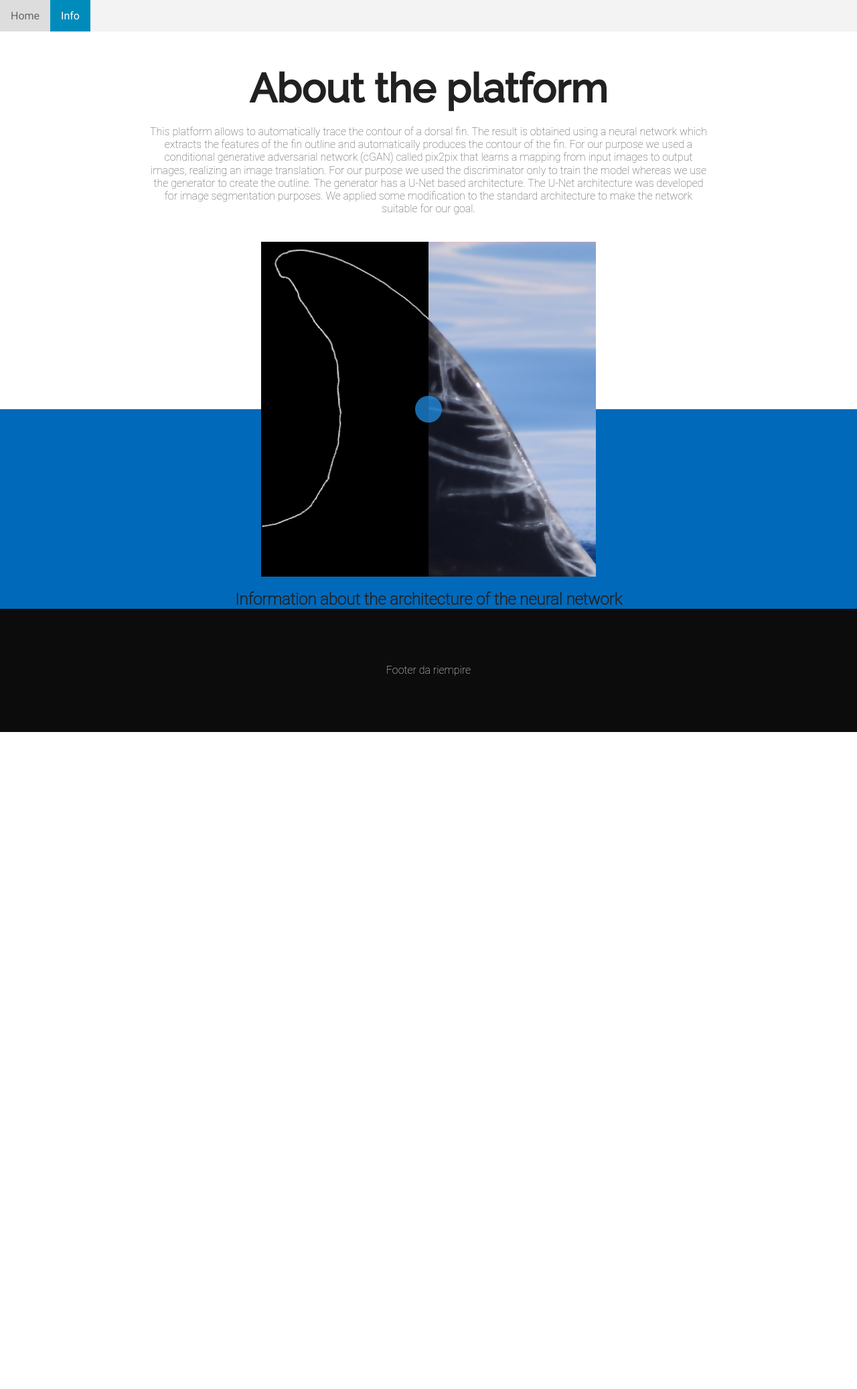
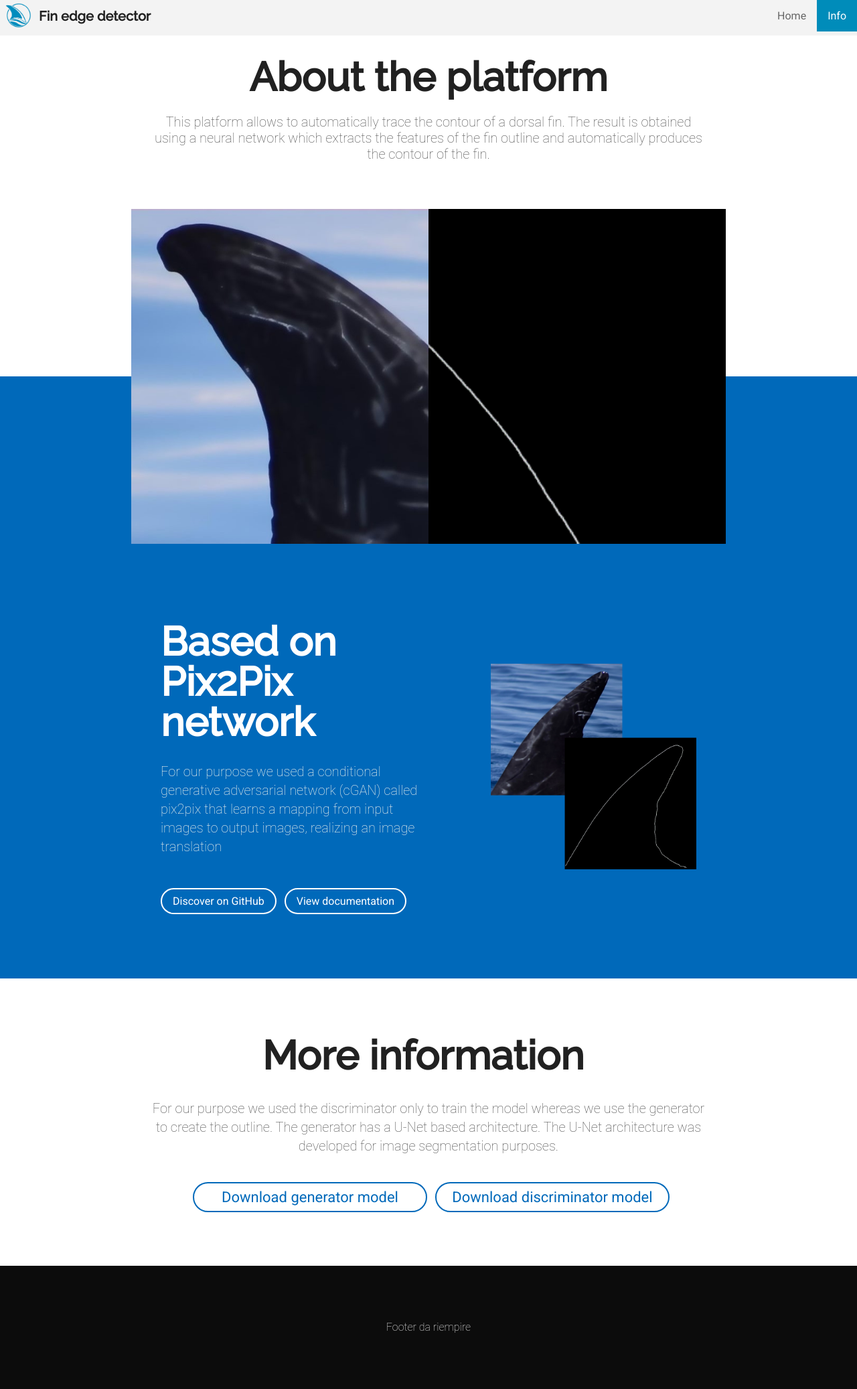
Before and after one commit to ApulianGCC/FinEdgeDetectionPlatform, a Flask app: page /info in a window 1280 px wide. Shown: the whole page at 67% size. Before the commit the page ends 1093 px from the top, so only its background shows below. Run offline with Flask 2, Linux system fonts and the light colour scheme.

Commit message:
miglioramenti UI

```diff
--- a/app.py
+++ b/app.py
@@ -85,6 +85,10 @@ def send_image_output(filename):
     return send_from_directory(app.config["OUTPUT_FOLDER"], eval.change_extension(filename),  as_attachment=True)
 
 
+@app.route('/res/<filename>')
+def send_image_static(filename):
+    return send_from_directory(os.path.join(static_file_dir, 'res'), filename,  as_attachment=True)
+
 if __name__ == "__main__":
     eval.load_model()
     app.run(debug=True, port=5000)
--- a/static/js/imageCompareSlider.js
+++ b/static/js/imageCompareSlider.js
@@ -1,78 +1,7 @@
-function initComparisons() {
-  var x, i;
-  /* Find all elements with an "overlay" class: */
-  x = document.getElementsByClassName("img-comp-overlay");
-  for (i = 0; i < x.length; i++) {
-    /* Once for each "overlay" element:
-    pass the "overlay" element as a parameter when executing the compareImages function: */
-    compareImages(x[i]);
-  }
-  function compareImages(img) {
-    var slider, img, clicked = 0, w, h;
-    /* Get the width and height of the img element */
-    w = img.offsetWidth;
-    h = img.offsetHeight;
-    /* Set the width of the img element to 50%: */
-    img.style.width = (w / 2) + "px";
-    /* Create slider: */
-    slider = document.createElement("DIV");
-    slider.setAttribute("class", "img-comp-slider");
-    /* Insert slider */
-    img.parentElement.insertBefore(slider, img);
-    /* Position the slider in the middle: */
-    slider.style.top = (h / 2) - (slider.offsetHeight / 2) + "px";
-    slider.style.left = (w / 2) - (slider.offsetWidth / 2) + "px";
-    /* Execute a function when the mouse button is pressed: */
-    slider.addEventListener("mousedown", slideReady);
-    /* And another function when the mouse button is released: */
-    window.addEventListener("mouseup", slideFinish);
-    /* Or touched (for touch screens: */
-    slider.addEventListener("touchstart", slideReady);
-     /* And released (for touch screens: */
-    window.addEventListener("touchend", slideFinish);
-    function slideReady(e) {
-      /* Prevent any other actions that may occur when moving over the image: */
-      e.preventDefault();
-      /* The slider is now clicked and ready to move: */
-      clicked = 1;
-      /* Execute a function when the slider is moved: */
-      window.addEventListener("mousemove", slideMove);
-      window.addEventListener("touchmove", slideMove);
-    }
-    function slideFinish() {
-      /* The slider is no longer clicked: */
-      clicked = 0;
-    }
-    function slideMove(e) {
-      var pos;
-      /* If the slider is no longer clicked, exit this function: */
-      if (clicked == 0) return false;
-      /* Get the cursor's x position: */
-      pos = getCursorPos(e)
-      /* Prevent the slider from being positioned outside the image: */
-      if (pos < 0) pos = 0;
-      if (pos > w) pos = w;
-      /* Execute a function that will resize the overlay image according to the cursor: */
-      slide(pos);
-    }
-    function getCursorPos(e) {
-      var a, x = 0;
-      e = (e.changedTouches) ? e.changedTouches[0] : e;
-      /* Get the x positions of the image: */
-      a = img.getBoundingClientRect();
-      /* Calculate the cursor's x coordinate, relative to the image: */
-      x = e.pageX - a.left;
-      /* Consider any page scrolling: */
-      x = x - window.pageXOffset;
-      return x;
-    }
-    function slide(x) {
-      /* Resize the image: */
-      img.style.width = x + "px";
-      /* Position the slider: */
-      slider.style.left = img.offsetWidth - (slider.offsetWidth / 2) + "px";
-    }
-  }
-}
 
-initComparisons();
+ var divisor = document.getElementById("divisor");
+ var comparisonWidth = document.getElementById("comparison").clientWidth;
+
+ function moveDivisor(e) {
+      divisor.style.width = (e.offsetX * 100 / comparisonWidth) + "%";
+ }
--- a/static/styles/main.css
+++ b/static/styles/main.css
@@ -3,11 +3,15 @@ body {
 }
 
 .ul-navbar {
+    position: fixed;
+    top: 0;
+    width: 100%;
     list-style-type: none;
     margin: 0;
     padding: 0;
     overflow: hidden;
     background-color: #f3f3f3;
+    z-index: 3;
 }
 
 .li-navbar {
@@ -87,9 +91,11 @@ body {
 
 
 .transparent-button{
+    font-family: "Roboto", sans-serif;
+    text-decoration:none
     text-align: center;
     border: 2px solid #0069BA;
-    padding: 8px 24px;
+    padding: 8px 16px;
     text-decoration: none;
     font-size: 18px;
     cursor: pointer;
@@ -105,14 +111,30 @@ body {
     transition: 0.7s;
 }
 
-.transparent-btn-link{
-    text-decoration:none;
-    color:#0069BA;
+
+.transparent-white-button{
+    font-family: "Roboto", sans-serif;
+    text-decoration:none
+    text-align: center;
+    border: 2px solid white;
+    padding: 8px 16px;
+    text-decoration: none;
+    font-size: 18px;
+    cursor: pointer;
+    display: inline-block;
+    background: rgba(255, 255, 255, 0);
+    border-radius: 24px;
+    color: white;
 }
 
-.transparent-btn-link:hover{
-    color: white;
+.transparent-white-button:hover{
+    background: white;
+    color: #0069BA;
+    transition: 0.7s;
 }
+
+
+
 
 .dz-link{
     font-family: "Roboto", sans-serif;
@@ -196,37 +218,6 @@ body {
 
 * {box-sizing: border-box;}
 
-.img-comp-container {
-  position: relative;
-  margin:auto;
-  width: 500px !important;
-  height: 500px !important; /*should be the same height as the images*/
-}
-
-.img-comp-img {
-  position: absolute;
-  width: auto;
-  height: auto;
-  overflow: hidden;
-}
-
-.img-comp-img img {
-  display: block;
-  vertical-align: middle;
-}
-
-.img-comp-slider {
-  position: absolute;
-  z-index: 9;
-  cursor: ew-resize;
-  /*set the appearance of the slider:*/
-  width: 40px;
-  height: 40px;
-  background-color: #2196F3;
-  opacity: 0.7;
-  border-radius: 50%;
-}
-
 @media screen and (max-width: 600px) {
   .column {
     width: 100%;
@@ -266,5 +257,37 @@ section {
     padding: 16px;
 }
 
-.content{
+div#comparison {
+  margin:auto;
+  width: 88vw;
+  height: 50vw;
+  max-width: 888px;
+  max-height: 500px;
+  overflow: hidden;
 }
+
+div#comparison figure {
+  background-image: url("/static/res/img-output-example-16-9.png");
+  background-size: cover;
+  position: relative;
+  font-size: 0;
+  width: 100%;
+  height: 100%;
+  margin: 0;
+}
+
+div#comparison figure>img {
+  position: relative;
+  width: 100%;
+}
+
+div#comparison figure div {
+  background-image: url("/static/res/img-input-example-16-9.jpg");
+  background-size: cover;
+  position: absolute;
+  width: 50%;
+  box-shadow: 0 5px 10px -2px rgba(0, 0, 0, 0.3);
+  overflow: hidden;
+  bottom: 0;
+  height: 100%;
+}
--- a/templates/base.html
+++ b/templates/base.html
@@ -17,13 +17,15 @@
     <div>
         <nav>
             <ul class="ul-navbar">
-                <li class="li-navbar"><a href="/">Home</a></li>
-                <li class="li-navbar"><a href="/info">Info</a></li>
+                <li class="li-navbar" style=" float: right;"><a href="/info">Info</a></li>
+                <li class="li-navbar" style=" float: right;"><a href="/">Home</a></li>
+                <li class="li-navbar" style="margin-top: 3px; margin-left: 8px"><img src="static/res/logo.png" width="40px" height="40px"/></li>
+                <li class="li-navbar"><h1 class="title-text" style="font-size: 20px; margin-top:12px; margin-left: 10px"> Fin edge detector</h1></li>
             </ul>
         </nav>
     </div>
 
-    <div class="content">
+    <div class="content" style="margin-top:80px;">
         {% block content %}{% endblock %}
     </div>
 
--- a/templates/info.html
+++ b/templates/info.html
@@ -3,29 +3,80 @@
 {% block content %}
 
     <div style="width:100%">
-        <div style="width:65%; margin: auto; margin-bottom:290px">
+        <div style="width:65%; margin: auto; margin-bottom:320px">
             <h2 class="title-text" style="margin-top: 50px; margin-bottom: 20px">About the platform</h2>
-            <p class="body-text" style="font-size: 16px; text-align:center; line-height: 1.2em">
+            <p class="body-text" style="font-size: 20px; text-align:center; line-height: 1.2em;">
                 This platform allows to automatically trace the contour of a dorsal fin.
                 The result is obtained using a neural network which extracts the features of the fin outline and automatically produces the contour of the fin.
-                For our purpose we used a conditional generative adversarial network (cGAN) called pix2pix that learns a mapping from input images to output images,
-                realizing an image translation.
-                For our purpose we used the discriminator only to train the model whereas we use the generator to create the outline.
-                The generator has a U-Net based architecture. The U-Net architecture was developed for image segmentation purposes.
-                We applied some modification to the standard architecture to make the network suitable for our goal.
             </p>
         </div>
-        <div style="background-color: #0069BA; text-align:center; padding-top:180px">
-            <div class="img-comp-container" style="z-index: 999; margin-top:-430px">
-                <div class="img-comp-img">
-                    <img src="static/res/img-input-example.jpg" width="500" height="500">
+        <div style="background-color: #0069BA; text-align:center; padding-top:180px; padding-bottom:80px;">
+
+            <div id="comparison" onmousemove="moveDivisor(event)" style="z-index: 2; margin-top:-430px">
+                  <figure>
+                    <div id="divisor"></div>
+                  </figure>
+            </div>
+
+            <section style="width:65%; margin:auto; margin-top: 100px">
+
+                <div style="  width: 100%; height: 100%; display:table-row;">
+                    <div class="col-left">
+                         <div class="content" style="text-align:left">
+                             <h2 class="title-text" style="margin-top: 0px; text-align:left; margin-bottom: 30px; color:white; line-height: 1em">Based on Pix2Pix network</h2>
+                             <p class="body-text" style="font-size: 20px; text-align:left; line-height: 1.4em; color:#FFFAF0; margin-bottom:30px">
+                               For our purpose we used a conditional generative adversarial network (cGAN) called pix2pix that learns a mapping from input images to output images, realizing an image translation
+                             </p>
+                             <br>
+
+                                 <a href="https://github.com/phillipi/pix2pix"
+                                    class="transparent-white-button"
+                                    style="font-size:16px; margin-right:4px"
+                                 >
+                                     Discover on GitHub
+                                 </a>
+                             </button>
+
+                                 <a href="https://openaccess.thecvf.com/content_cvpr_2017/papers/Isola_Image-To-Image_Translation_With_CVPR_2017_paper.pdf"
+                                    class="transparent-white-button"
+                                  style="font-size:16px; margin-left:4px"
+                                 >
+                                     View documentation
+                                 </a>
+
+                         </div>
+                     </div>
+                <div class="col-right" >
+                    <div class="content" style="text-align:right">
+                        <img src="static/res/info-image.png" width="80%"/>
+                    </div>
                 </div>
-                <div class="img-comp-img img-comp-overlay">
-                    <img src="static/res/img-output-example.png" width="500" height="500">
-                </div>
-            </div>
-            <h2 class="subtitle-text" style="margin-bottom:0px">Information about the architecture of the neural network </h2>
-        </div>
+          </div>
+      </section>
+
+
+    </div>
+
+    <div style="width:65%; margin-left:auto; margin-right:auto; text-align:center; margin-bottom:80px">
+         <h2 class="title-text" style="margin-top: 80px; text-align:center; margin-bottom: 30px; margin-right:auto; margin-left:auto; width:65%; padding-right:16px">More information</h2>
+         <p class="body-text" style="font-size: 20px; text-align:center; line-height: 1.4em; margin-bottom:40px">
+                                For our purpose we used the discriminator only to train the model whereas we use the generator to create the outline.
+                                The generator has a U-Net based architecture. The U-Net architecture was developed for image segmentation purposes.
+         </p>
+
+          <a href="{{url_for('send_image_static', filename='generator_model.png')}}"
+             class="transparent-button" style="margin-left:8px;  font-size:22px; width:350px">
+
+              Download generator model
+          </a>
+
+
+          <a href="{{url_for('send_image_static', filename='discriminator_model.png')}}"
+             class="transparent-button" style="margin-left:8px;  font-size:22px; width:350px">
+              Download discriminator model
+          </a>
+
+
     </div>
 
 
--- a/templates/result.html
+++ b/templates/result.html
@@ -28,12 +28,11 @@
           </div>
       </section>
 
-      <button id="downloadOutlineBtn" class="transparent-button" type="button" style="margin-bottom:24px">
           <a href="{{url_for('send_image_output', filename=filename)}}"
-             class="transparent-btn-link">
+             class="transparent-button"
+             style="margin-bottom:24px">
               Download outline
           </a>
-      </button>
 
   </div>
 
```
Also changed, not shown: static/res/discriminator_model.png (added), static/res/generator_model.png (added), static/res/img-input-example-16-9.jpg (added), static/res/img-input-example.jpg (deleted), static/res/img-output-example-16-9.png (added), static/res/img-output-example.png (deleted), static/res/info-image.png (added).
